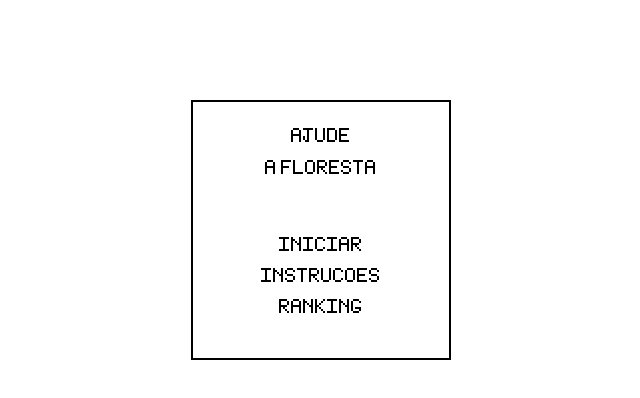
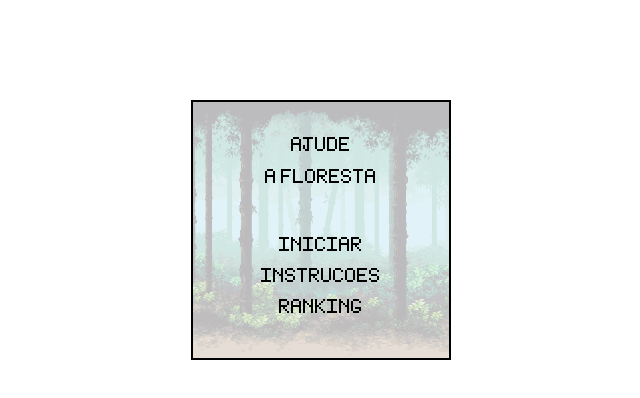
Before and after one commit to Chandee/floresta-ggj, a React (Create React App) app: page / in a window 1280 px wide. Shown: the top 398 px of the page, without its empty margins (319-959 px from the left). Built offline with nearby package versions, Linux system fonts and the light colour scheme.

Commit message:
nova imagem

```diff
--- a/src/Main.jsx
+++ b/src/Main.jsx
@@ -10,9 +10,9 @@ function Main() {
 switch(start){
     case 'menu':
         return (
-            <div className="menu-area">
-              <div style={{ padding: "10px" }}>
-                <div style={{ textAlign: "center", marginBottom: '50px' }}>
+            <div className="menu-area menu-background">
+                <div style={{width: '100%', height: '100%', backgroundColor: '#fff', position: 'absolute', opacity: 0.7}}/>
+            <div className="meio-titulo" style={{ textAlign: "center" }}>
                   <p>Ajude </p>
                   <p>a Floresta</p>
                 </div>
@@ -21,7 +21,7 @@ switch(start){
                   <div className="menu-inicar"  style={{marginBottom: '15px'}} onClick={()=>setStart('instrucoes')}>Instrucoes</div>
                   <div className="menu-inicar" onClick={()=>setStart('ranking')}>Ranking</div>
                 </div>
-              </div>
+
             </div>
           );
     case 'game':
--- a/src/index.css
+++ b/src/index.css
@@ -16,7 +16,16 @@ html {
   background-image: url("./images/grama-nova.png");
   background-repeat: repeat;
 }
+.menu-background{
+  background-size: cover;
+  background-position: -86px;
+  background-image: url('./images/floresta-fundo.png');
+}
 
+.menu-background::before{
+  background: rgba(0,0,0,0.7);
+
+}
 .menu-area {
   position: relative;
   margin: 100px auto;
@@ -51,6 +60,14 @@ html {
   left: 50%;
   transform: translate(-50%, -50%);
 }
+
+.meio-titulo {
+  position: absolute;
+  top: 23%;
+  left: 50%;
+  transform: translate(-50%, -50%);
+}
+
 
 .meio-gameover {
   position: absolute;
```
Also changed, not shown: src/images/floresta-fundo.png (added).
